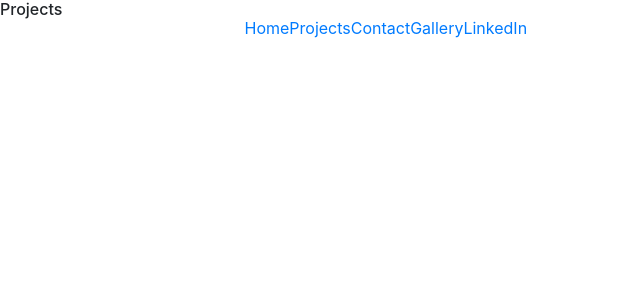
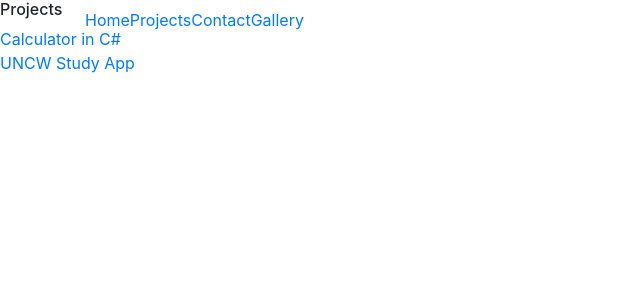
Before and after one commit to mgf3069/personalWebsite, a Flask app: page /projects in a window 1280 px wide. Shown: the top 300 px of the page, without its empty margins (0-640 px from the left). Run offline with Flask 2, Linux system fonts and the light colour scheme; some libraries are stand-ins or nearby versions.

Commit message:
Fixed hyperlinks

```diff
--- a/app/main/routes.py
+++ b/app/main/routes.py
@@ -12,7 +12,7 @@
     return render_template('projects.html', title='Projects')
 
 
-@app.route('/contact')
+@app.route('/contact', methods=['GET', 'POST'])
 def contact_page():
     return render_template('contact.html', title='Contact')
 
--- a/app/templates/base.html
+++ b/app/templates/base.html
@@ -20,19 +20,19 @@
  <header class="site-header">
       <nav class="navbar navbar-expand-md navbar-dark bg-steel fixed-top">
         <div class="container">
-          <a class="navbar-brand mr-4" href="/">Michael Fields</a>
+<!--          <a class="navbar-brand mr-4" href="/">Michael Fields</a>-->
           <button class="navbar-toggler" type="button" data-toggle="collapse" data-target="#navbarToggle" aria-controls="navbarToggle" aria-expanded="false" aria-label="Toggle navigation">
             <span class="navbar-toggler-icon"></span>
           </button>
           <div class="collapse navbar-collapse" id="navbarToggle">
             <div class="navbar-nav mr-auto">
 
-                <a href="{{ url_for('home') }}">Home</a><br>
+                <a href="{{ url_for('home') }}">Home</a>
 
                 <a href="{{ url_for('project_page') }}">Projects</a>
                 <a href="{{ url_for('contact_page') }}">Contact</a>
                 <a href="{{ url_for('gallery_page') }}">Gallery</a>
-                <a href="{{ url_for('linkedin_page') }}">LinkedIn</a>
+
 
 
             </div>
--- a/app/templates/contact.html
+++ b/app/templates/contact.html
@@ -3,6 +3,6 @@
 {% block content %}
 
 <h6>Contact</h6>
-<a href="{{ url_for('linkedin_page') }}">LinkedIn</a>
 
+ <a href="{{ url_for('linkedin_page') }}">LinkedIn</a>
 {% endblock content %}
--- a/app/templates/projects.html
+++ b/app/templates/projects.html
@@ -4,4 +4,7 @@
 
 <h6>Projects</h6>
 
+<a href="https://github.com/mgf3069/myCalculator">Calculator in C#</a><br>
+<a href="https://uncw-studyapp.herokuapp.com/login">UNCW Study App</a>
+
 {% endblock content %}
```
Also changed, not shown: app/static/brunswick.jpg (renamed from app/templates/brunswick.jpg).
